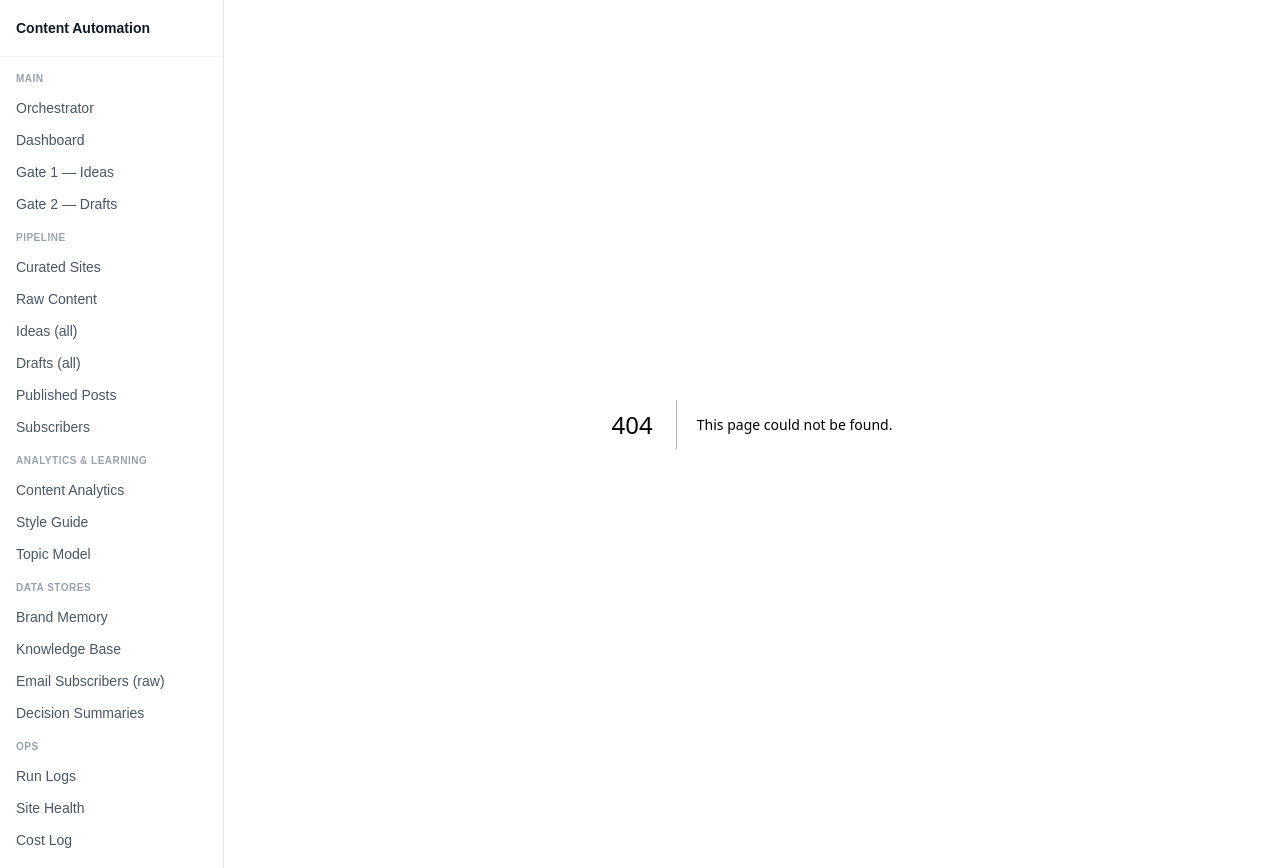
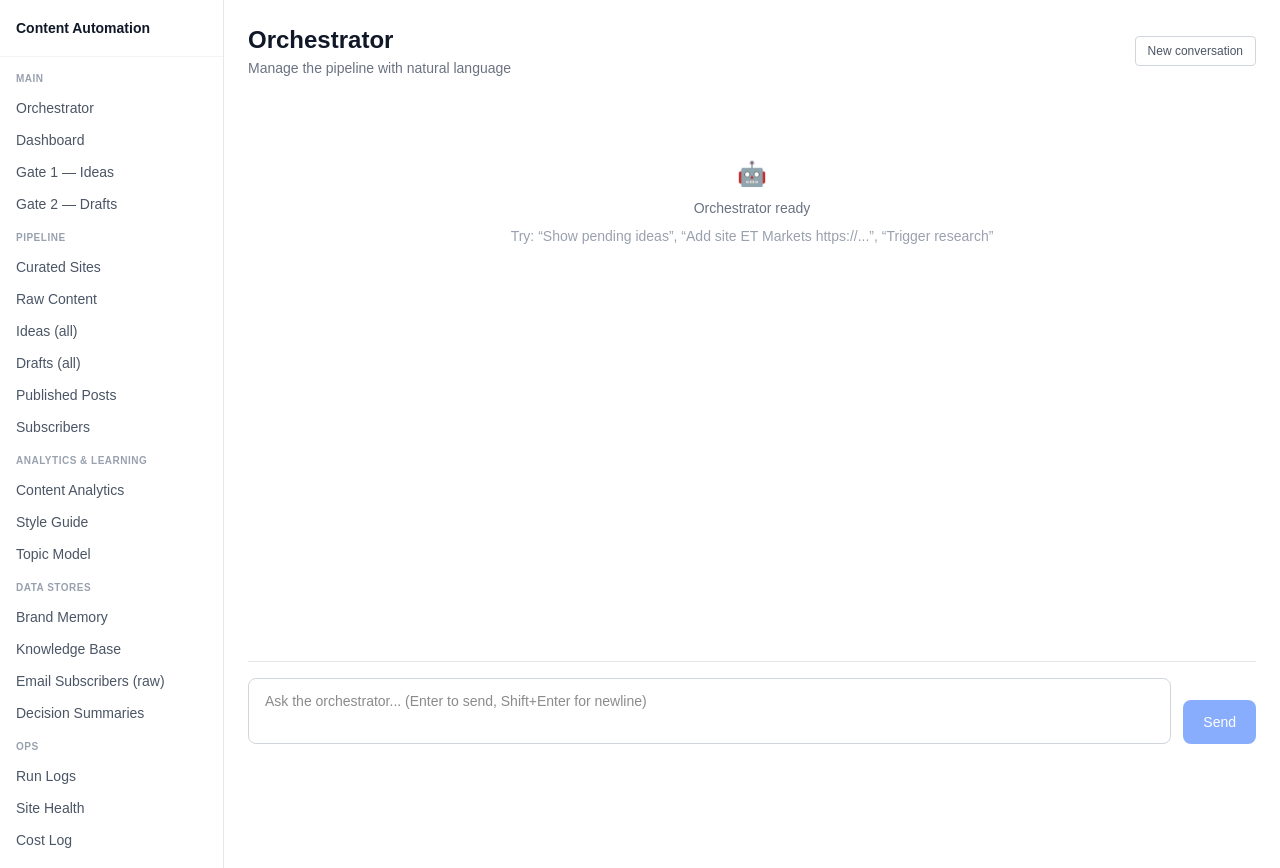
Before and after one commit to Diggaj16/content-automation-bot, a Next.js app in the folder frontend/: page /orchestrator in a window 1280 px wide. Before the commit this address had no page. Built offline with nearby package versions, Linux system fonts and the light colour scheme.

Commit message:
feat: add orchestrator chat UI page

```diff
--- /dev/null
+++ b/frontend/app/orchestrator/page.tsx
@@ -0,0 +1,184 @@
+"use client";
+
+import { useState, useEffect, useRef } from "react";
+import { orchestrate, type OrchestratorResponse } from "../lib/api";
+
+interface Message {
+  role: "user" | "assistant";
+  content: string;
+  tools_used?: string[];
+}
+
+function getOrCreateThreadId(): string {
+  if (typeof window === "undefined") return "default";
+  const key = "orchestrator_thread_id";
+  let tid = localStorage.getItem(key);
+  if (!tid) {
+    tid = crypto.randomUUID();
+    localStorage.setItem(key, tid);
+  }
+  return tid;
+}
+
+export default function OrchestratorPage() {
+  const [messages, setMessages] = useState<Message[]>([]);
+  const [input, setInput] = useState("");
+  const [loading, setLoading] = useState(false);
+  const [error, setError] = useState<string | null>(null);
+  const [threadId, setThreadId] = useState<string>("");
+  const bottomRef = useRef<HTMLDivElement>(null);
+  const inputRef = useRef<HTMLTextAreaElement>(null);
+
+  useEffect(() => {
+    setThreadId(getOrCreateThreadId());
+  }, []);
+
+  useEffect(() => {
+    bottomRef.current?.scrollIntoView({ behavior: "smooth" });
+  }, [messages, loading]);
+
+  const sendMessage = async () => {
+    const text = input.trim();
+    if (!text || loading) return;
+
+    setInput("");
+    setError(null);
+    setMessages((prev) => [...prev, { role: "user", content: text }]);
+    setLoading(true);
+
+    try {
+      const result = await orchestrate(text, threadId);
+      setMessages((prev) => [
+        ...prev,
+        {
+          role: "assistant",
+          content: result.response,
+          tools_used: result.tools_used,
+        },
+      ]);
+    } catch (e: unknown) {
+      setError(e instanceof Error ? e.message : "Request failed");
+      setMessages((prev) => prev.slice(0, -1)); // Remove optimistic user message
+      setInput(text); // Restore input
+    } finally {
+      setLoading(false);
+      inputRef.current?.focus();
+    }
+  };
+
+  const handleKeyDown = (e: React.KeyboardEvent<HTMLTextAreaElement>) => {
+    if (e.key === "Enter" && !e.shiftKey) {
+      e.preventDefault();
+      sendMessage();
+    }
+  };
+
+  const resetThread = () => {
+    const key = "orchestrator_thread_id";
+    const newId = crypto.randomUUID();
+    localStorage.setItem(key, newId);
+    setThreadId(newId);
+    setMessages([]);
+    setError(null);
+  };
+
+  return (
+    <div className="flex flex-col h-[calc(100vh-5rem)]">
+      {/* Header */}
+      <div className="flex items-center justify-between mb-4 flex-shrink-0">
+        <div>
+          <h1 className="text-2xl font-semibold text-gray-900">Orchestrator</h1>
+          <p className="text-sm text-gray-500 mt-0.5">
+            Manage the pipeline with natural language
+          </p>
+        </div>
+        <button
+          onClick={resetThread}
+          className="px-3 py-1.5 text-xs border border-gray-300 rounded text-gray-600 hover:bg-gray-50"
+          title="Start a new conversation"
+        >
+          New conversation
+        </button>
+      </div>
+
+      {/* Message list */}
+      <div className="flex-1 overflow-y-auto space-y-4 pb-4">
+        {messages.length === 0 && (
+          <div className="text-center py-16 text-gray-400 text-sm space-y-2">
+            <p className="text-2xl">🤖</p>
+            <p className="font-medium text-gray-500">Orchestrator ready</p>
+            <p>Try: &ldquo;Show pending ideas&rdquo;, &ldquo;Add site ET Markets https://...&rdquo;, &ldquo;Trigger research&rdquo;</p>
+          </div>
+        )}
+
+        {messages.map((msg, idx) => (
+          <div
+            key={idx}
+            className={`flex ${msg.role === "user" ? "justify-end" : "justify-start"}`}
+          >
+            <div
+              className={`max-w-2xl rounded-lg px-4 py-3 text-sm ${
+                msg.role === "user"
+                  ? "bg-blue-600 text-white"
+                  : "bg-white border border-gray-200 text-gray-800"
+              }`}
+            >
+              <p className="whitespace-pre-wrap leading-relaxed">{msg.content}</p>
+              {msg.tools_used && msg.tools_used.length > 0 && (
+                <div className="mt-2 flex flex-wrap gap-1">
+                  {msg.tools_used.map((t) => (
+                    <span
+                      key={t}
+                      className="inline-block px-2 py-0.5 rounded text-[10px] font-medium bg-gray-100 text-gray-500"
+                    >
+                      {t}
+                    </span>
+                  ))}
+                </div>
+              )}
+            </div>
+          </div>
+        ))}
+
+        {loading && (
+          <div className="flex justify-start">
+            <div className="bg-white border border-gray-200 rounded-lg px-4 py-3 text-sm text-gray-400">
+              <span className="animate-pulse">Thinking...</span>
+            </div>
+          </div>
+        )}
+
+        {error && (
+          <div className="flex justify-center">
+            <div className="bg-red-50 border border-red-200 rounded-lg px-4 py-2 text-sm text-red-600">
+              {error}
+            </div>
+          </div>
+        )}
+
+        <div ref={bottomRef} />
+      </div>
+
+      {/* Input area */}
+      <div className="flex-shrink-0 flex gap-3 items-end border-t border-gray-200 pt-4">
+        <textarea
+          ref={inputRef}
+          value={input}
+          onChange={(e) => setInput(e.target.value)}
+          onKeyDown={handleKeyDown}
+          disabled={loading}
+          rows={2}
+          placeholder="Ask the orchestrator... (Enter to send, Shift+Enter for newline)"
+          className="flex-1 resize-none border border-gray-300 rounded-lg px-4 py-3 text-sm focus:outline-none focus:ring-2 focus:ring-blue-500 disabled:opacity-50"
+        />
+        <button
+          onClick={sendMessage}
+          disabled={loading || !input.trim()}
+          className="px-5 py-3 bg-blue-600 text-white text-sm font-medium rounded-lg hover:bg-blue-700 disabled:opacity-50 disabled:cursor-not-allowed"
+        >
+          Send
+        </button>
+      </div>
+    </div>
+  );
+}
```
